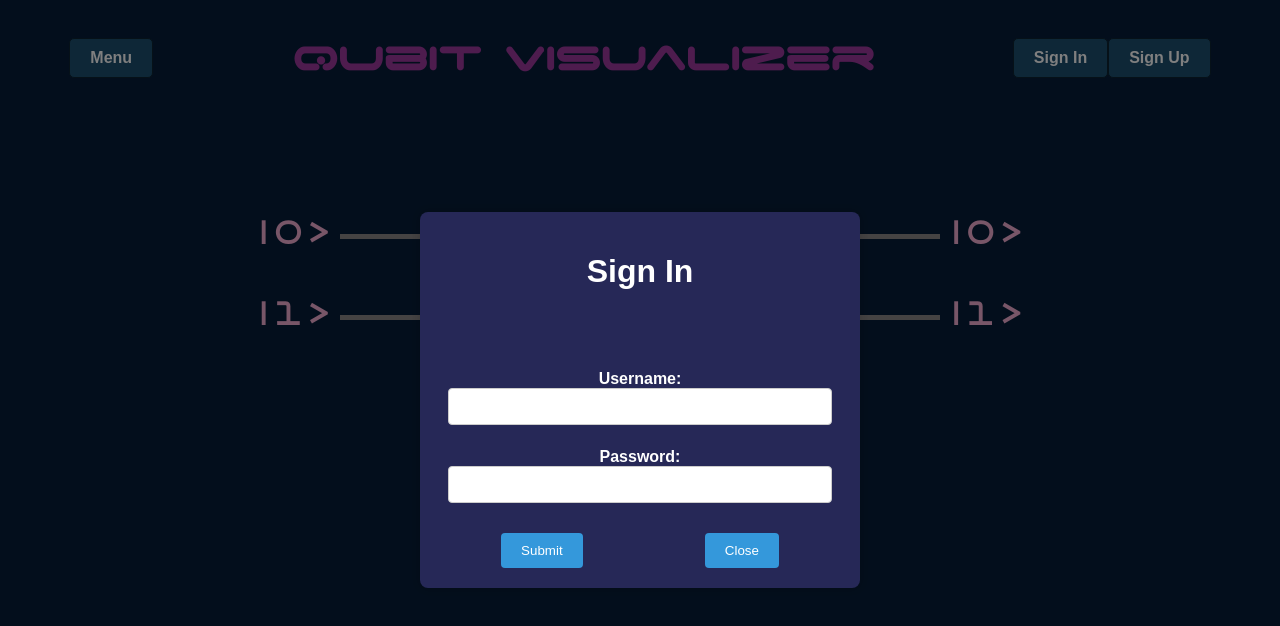
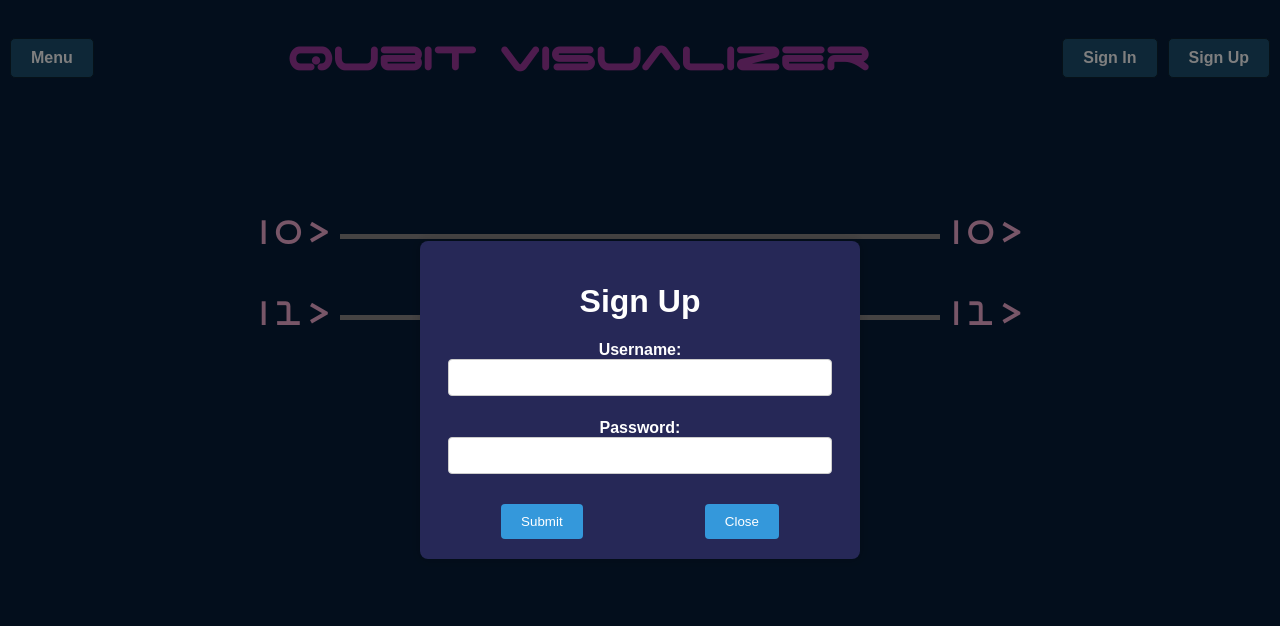
Before and after one commit to StefanBia/Qubit-Visualizer-Front, a React (Create React App) app in the folder qubit-visualizer-front/: page / in a window 1280 px wide. Both pictures are taken after a click on the button "Sign In". Shown: the top 626 px of the page. Built offline with nearby package versions, Linux system fonts and the light colour scheme.

Commit message:
Center modal title

```diff
--- a/qubit-visualizer-front/src/App.css
+++ b/qubit-visualizer-front/src/App.css
@@ -1,6 +1,6 @@
 .header{
   display: flex;
-  justify-content: space-around;
+  justify-content: space-between;
   align-items: center;
   margin-bottom: 80px;
 }
@@ -66,6 +66,14 @@ body {
   transition: background-color 0.3s ease;
 }
 
+.menu-bar{
+  margin-left: 10px;
+}
+
+.sign-in-tab{
+  margin-right: 10px;
+}
+
 .menu-bar:hover, .sign-in-tab:hover {
   background-color: #0b3653; /* Button color on hover */
 }
--- a/qubit-visualizer-front/src/components/sign-in-modal/SignInModal.css
+++ b/qubit-visualizer-front/src/components/sign-in-modal/SignInModal.css
@@ -62,4 +62,8 @@
     background-color: #2980b9; /* Button color on hover */
   }
 
+  .header-sign-in{
+    display: flex;
+    justify-content: center;
+  }
   /* Add more styles as needed */
--- a/qubit-visualizer-front/src/components/sign-in-modal/SignInModal.js
+++ b/qubit-visualizer-front/src/components/sign-in-modal/SignInModal.js
@@ -38,7 +38,10 @@ const SignInModal = ({ onClose, updateSelectedGate  }) => {
     <div className='modal-overlay'>
 
       <div className='sign-in-modal'>
-      <h1 className='header'>Sign In</h1>
+
+      <div className='header-sign-in'>
+        <h1>Sign Up</h1>
+      </div>
         <form onSubmit={handleSignInSubmit} className='sign-in-form'>
           <label>
             Username:
--- a/qubit-visualizer-front/src/components/sign-up-modal/SignUpModal.css
+++ b/qubit-visualizer-front/src/components/sign-up-modal/SignUpModal.css
@@ -20,6 +20,7 @@
     width: 100%;
     text-align: center;
     box-shadow: 0 0 10px rgba(0, 0, 0, 0.2);
+
   }
 
   .sign-up-form label {
@@ -62,3 +63,8 @@
   .modal-buttons button:hover {
     background-color: #2980b9;
   }
+
+  .header-sign-up{
+    display: flex;
+    justify-content: center;
+  }
--- a/qubit-visualizer-front/src/components/sign-up-modal/SignUpModal.js
+++ b/qubit-visualizer-front/src/components/sign-up-modal/SignUpModal.js
@@ -39,7 +39,9 @@ const SignUpModal = ({ onClose }) => {
     <div className='modal-overlay'>
 
       <div className='sign-up-modal'>
-      <h1 className='header'>Sign Up</h1>
+      <div className='header-sign-up'>
+        <h1>Sign Up</h1>
+      </div>
         <form onSubmit={handleSignUpSubmit} className='sign-up-form'>
         <label className='FN-label'>
             First Name:
```
